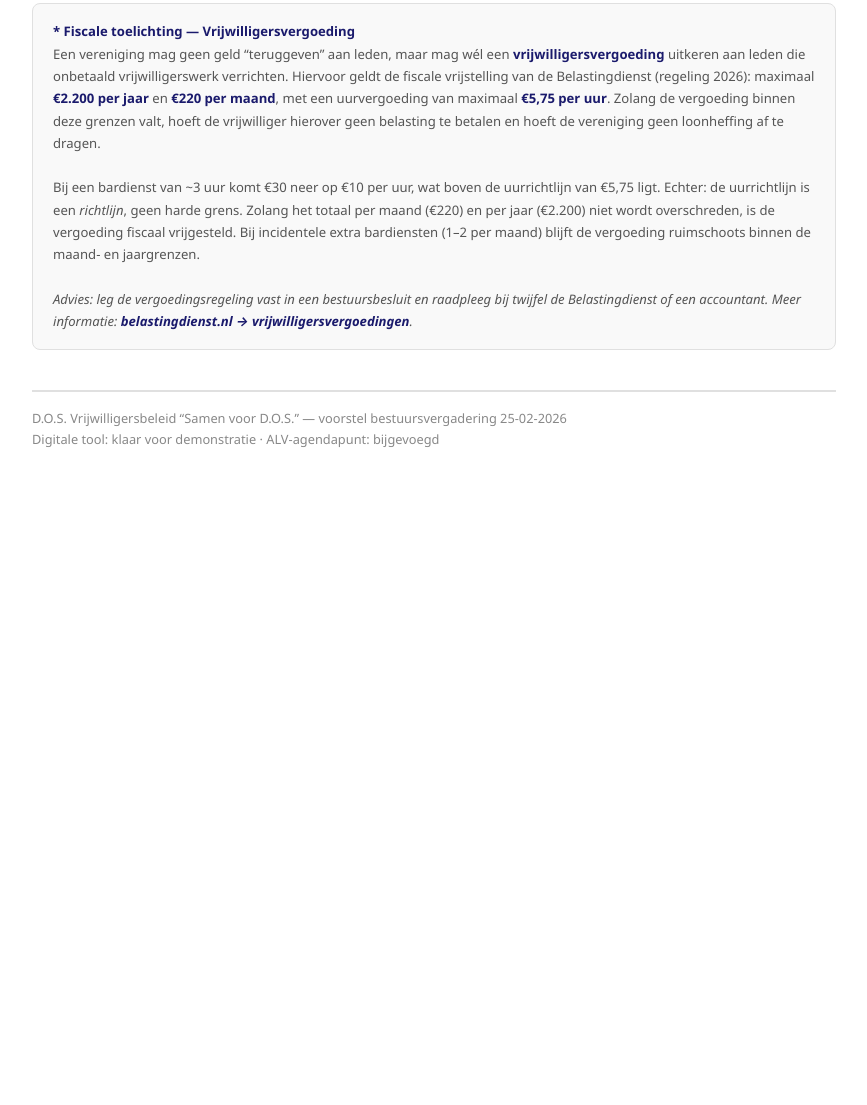
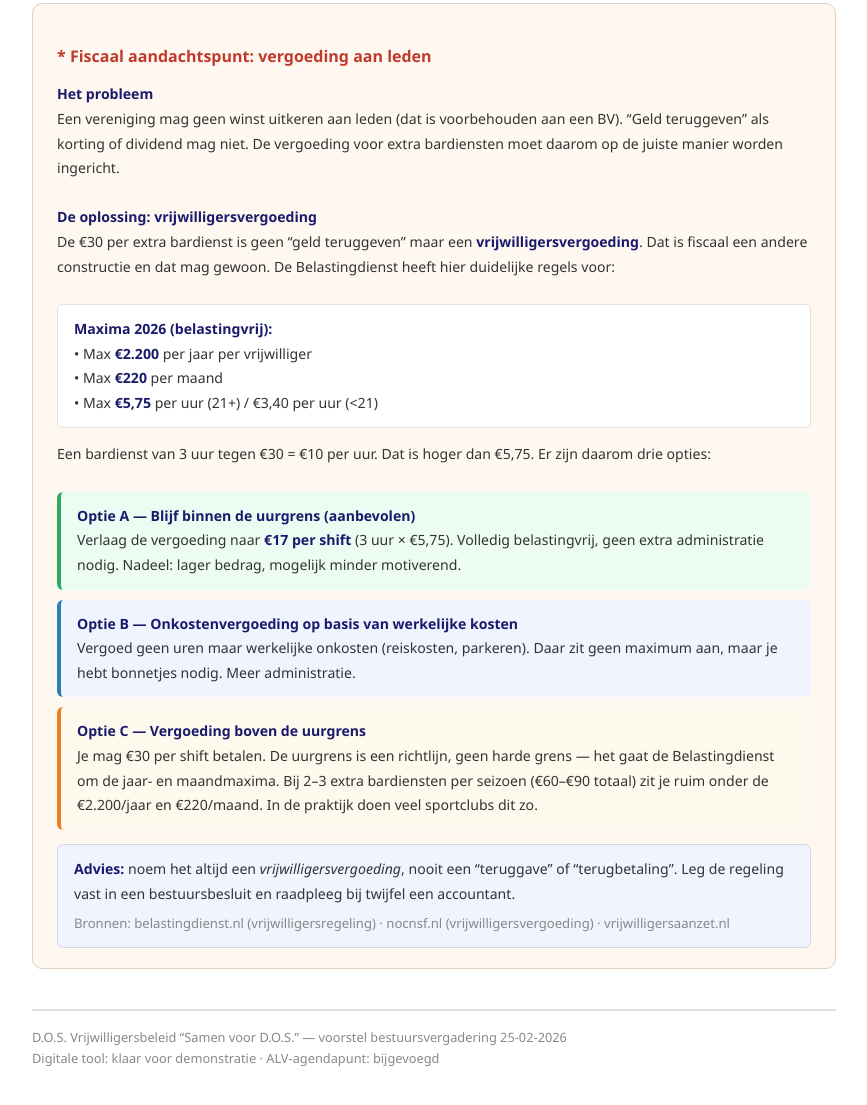
Before and after one commit to nmoed/VrijwilligersDOS, a plain HTML site: page presentatie-bestuur.html in a window 1280 px wide. Shown: the part 10464-11569 px from the top of the page, without its empty margins (206-1073 px from the left). Before the commit the page ends 10974 px from the top, so only its background shows below. Drawn offline with Linux system fonts and the light colour scheme.

Commit message:
Vervang fiscale voetnoot door probleemstelling met drie opties
- Het probleem helder uitgelegd (vereniging mag geen winst uitkeren)
- De oplossing: vrijwilligersvergoeding met Belastingdienst maxima
- Drie opties uitgewerkt: A) binnen uurgrens €17, B) onkosten, C) €30 boven uurgrens
- Optie A als aanbevolen, optie C als gangbare praktijk
- Bronvermelding toegevoegd

Co-Authored-By: Claude Opus 4.6 <noreply@anthropic.com>

```diff
--- a/presentatie-bestuur.html
+++ b/presentatie-bestuur.html
@@ -750,19 +750,54 @@
   <!-- ============================================================
        VOETNOOT FISCAAL
        ============================================================ -->
-  <div style="margin-top:36px;padding:16px 20px;background:#f9f9f9;border:1px solid #e0e0e0;border-radius:8px;font-size:.82rem;color:#555;line-height:1.7">
-    <strong>* Fiscale toelichting &mdash; Vrijwilligersvergoeding</strong><br>
-    Een vereniging mag geen geld &ldquo;teruggeven&rdquo; aan leden, maar mag w&eacute;l een <strong>vrijwilligersvergoeding</strong>
-    uitkeren aan leden die onbetaald vrijwilligerswerk verrichten. Hiervoor geldt de fiscale vrijstelling van de Belastingdienst
-    (regeling 2026): maximaal <strong>&euro;2.200 per jaar</strong> en <strong>&euro;220 per maand</strong>, met een
-    uurvergoeding van maximaal <strong>&euro;5,75 per uur</strong>. Zolang de vergoeding binnen deze grenzen valt,
-    hoeft de vrijwilliger hierover geen belasting te betalen en hoeft de vereniging geen loonheffing af te dragen.<br><br>
-    Bij een bardienst van ~3 uur komt &euro;30 neer op &euro;10 per uur, wat boven de uurrichtlijn van &euro;5,75 ligt.
-    Echter: de uurrichtlijn is een <em>richtlijn</em>, geen harde grens. Zolang het totaal per maand (&euro;220) en per
-    jaar (&euro;2.200) niet wordt overschreden, is de vergoeding fiscaal vrijgesteld. Bij incidentele extra bardiensten
-    (1&ndash;2 per maand) blijft de vergoeding ruimschoots binnen de maand- en jaargrenzen.<br><br>
-    <em>Advies: leg de vergoedingsregeling vast in een bestuursbesluit en raadpleeg bij twijfel de Belastingdienst of
-    een accountant. Meer informatie: <strong>belastingdienst.nl &rarr; vrijwilligersvergoedingen</strong>.</em>
+  <div style="margin-top:36px;padding:20px 24px;background:#fff8f0;border:1px solid #e0d0c0;border-radius:10px;font-size:.88rem;color:#333;line-height:1.75">
+    <h3 style="color:#c0392b;font-size:1rem;margin-bottom:12px">* Fiscaal aandachtspunt: vergoeding aan leden</h3>
+
+    <strong style="color:#1a1a6c">Het probleem</strong><br>
+    Een vereniging mag geen winst uitkeren aan leden (dat is voorbehouden aan een BV).
+    &ldquo;Geld teruggeven&rdquo; als korting of dividend mag niet. De vergoeding voor extra bardiensten
+    moet daarom op de juiste manier worden ingericht.<br><br>
+
+    <strong style="color:#1a1a6c">De oplossing: vrijwilligersvergoeding</strong><br>
+    De &euro;30 per extra bardienst is geen &ldquo;geld teruggeven&rdquo; maar een <strong>vrijwilligersvergoeding</strong>.
+    Dat is fiscaal een andere constructie en dat mag gewoon. De Belastingdienst heeft hier duidelijke regels voor:<br><br>
+
+    <div style="background:#fff;border:1px solid #e0e0e0;border-radius:6px;padding:12px 16px;margin-bottom:14px">
+      <strong>Maxima 2026 (belastingvrij):</strong><br>
+      &bull; Max <strong>&euro;2.200</strong> per jaar per vrijwilliger<br>
+      &bull; Max <strong>&euro;220</strong> per maand<br>
+      &bull; Max <strong>&euro;5,75</strong> per uur (21+) / &euro;3,40 per uur (&lt;21)
+    </div>
+
+    Een bardienst van 3 uur tegen &euro;30 = &euro;10 per uur. Dat is hoger dan &euro;5,75.
+    Er zijn daarom drie opties:<br><br>
+
+    <div style="background:#edfcf2;border-left:4px solid #27ae60;border-radius:6px;padding:12px 16px;margin-bottom:10px">
+      <strong>Optie A &mdash; Blijf binnen de uurgrens (aanbevolen)</strong><br>
+      Verlaag de vergoeding naar <strong>&euro;17 per shift</strong> (3 uur &times; &euro;5,75).
+      Volledig belastingvrij, geen extra administratie nodig. Nadeel: lager bedrag, mogelijk minder motiverend.
+    </div>
+
+    <div style="background:#f0f4ff;border-left:4px solid #2980b9;border-radius:6px;padding:12px 16px;margin-bottom:10px">
+      <strong>Optie B &mdash; Onkostenvergoeding op basis van werkelijke kosten</strong><br>
+      Vergoed geen uren maar werkelijke onkosten (reiskosten, parkeren). Daar zit geen maximum aan,
+      maar je hebt bonnetjes nodig. Meer administratie.
+    </div>
+
+    <div style="background:#fef9ed;border-left:4px solid #e67e22;border-radius:6px;padding:12px 16px;margin-bottom:14px">
+      <strong>Optie C &mdash; Vergoeding boven de uurgrens</strong><br>
+      Je mag &euro;30 per shift betalen. De uurgrens is een richtlijn, geen harde grens &mdash; het gaat de
+      Belastingdienst om de jaar- en maandmaxima. Bij 2&ndash;3 extra bardiensten per seizoen (&euro;60&ndash;&euro;90 totaal)
+      zit je ruim onder de &euro;2.200/jaar en &euro;220/maand. In de praktijk doen veel sportclubs dit zo.
+    </div>
+
+    <div style="background:#f0f4ff;border:1px solid #d0d4e8;border-radius:6px;padding:12px 16px">
+      <strong>Advies:</strong> noem het altijd een <em>vrijwilligersvergoeding</em>, nooit een &ldquo;teruggave&rdquo; of
+      &ldquo;terugbetaling&rdquo;. Leg de regeling vast in een bestuursbesluit en raadpleeg bij twijfel een accountant.<br>
+      <span style="font-size:.82rem;color:#888;margin-top:6px;display:block">
+        Bronnen: belastingdienst.nl (vrijwilligersregeling) &middot; nocnsf.nl (vrijwilligersvergoeding) &middot; vrijwilligersaanzet.nl
+      </span>
+    </div>
   </div>
 
   <!-- ============================================================
```
